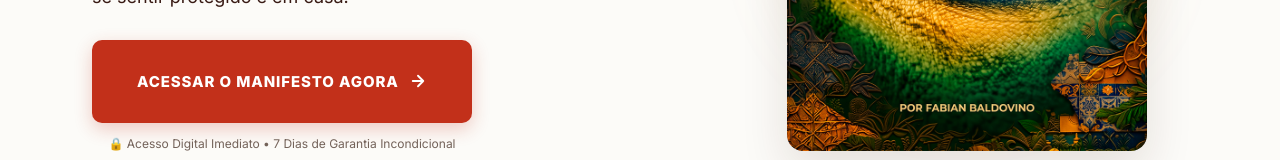
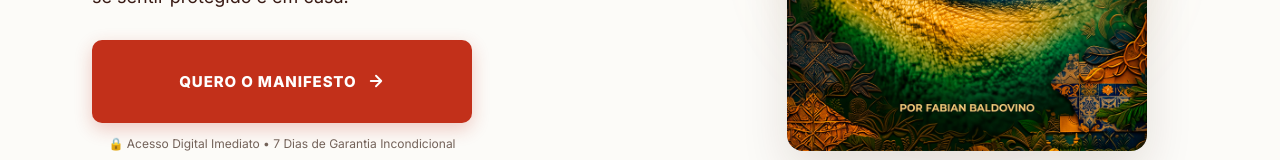
Before and after one commit to fabianbaldovino/ocodigobrasil, a Next.js app: page / in a window 1280 px wide. Shown: the part 455-615 px from the top of the page. Built offline with nearby package versions, Linux system fonts and the light colour scheme.

Commit message:
feat(ui): CTA Quero o manifesto e termo reacao primaria no site

```diff
--- a/src/app/conteudo/[slug]/page.tsx
+++ b/src/app/conteudo/[slug]/page.tsx
@@ -148,9 +148,9 @@ export default async function Post({ params }: Props) {
           <a
             href="https://pay.hotmart.com/C107804167U"
             className="btn-hero"
-            aria-label="Comprar o manifesto agora, checkout seguro na Hotmart"
+            aria-label="Quero o manifesto: checkout seguro na Hotmart"
           >
-            COMPRAR O MANIFESTO AGORA
+            Quero o manifesto
           </a>
         </div>
       </article>
--- a/src/app/conteudo/page.tsx
+++ b/src/app/conteudo/page.tsx
@@ -35,7 +35,7 @@ export default function Conteudo() {
       <section className="section container flex-col">
         <h1 className="text-title" style={{ color: 'var(--accent)' }}>CONTEÚDO E ARTIGOS</h1>
         <p className="text-body" style={{ marginTop: '1rem', maxWidth: '800px' }}>
-          Estudos, análises de mercado e a decodificação do cérebro instintivo brasileiro.
+          Estudos, análises de mercado e a decodificação da reação primária brasileira.
         </p>
       </section>
 
--- a/src/app/layout.tsx
+++ b/src/app/layout.tsx
@@ -23,18 +23,18 @@ const playfair = Playfair_Display({
 export const metadata: Metadata = {
   metadataBase: new URL(SITE_URL),
   title: { default: 'O Código Brasil: manifesto sobre como o brasileiro compra', template: '%s | O Código Brasil' },
-  description: 'O marketing no Brasil está errado. Nós consumimos por pertencimento, não por lógica. Leia o manifesto definitivo sobre o cérebro instintivo brasileiro.',
+  description: 'O marketing no Brasil está errado. Nós consumimos por pertencimento, não por lógica. Leia o manifesto sobre a reação primária do consumidor brasileiro.',
   openGraph: {
     type: 'website', locale: 'pt_BR', url: SITE_URL,
     siteName: 'O Código Brasil',
     title: 'O Código Brasil: manifesto sobre como o brasileiro compra',
-    description: 'O marketing no Brasil está errado. Nós consumimos por pertencimento, não por lógica. Leia o manifesto definitivo sobre o cérebro instintivo brasileiro.',
+    description: 'O marketing no Brasil está errado. Nós consumimos por pertencimento, não por lógica. Leia o manifesto sobre a reação primária do consumidor brasileiro.',
     images: [{ url: '/capa_manifesto_o_codigo_brasil_fabian_baldovino.png', width: 1200, height: 630, alt: 'Capa do manifesto O Código Brasil, de Fabian Baldovino' }],
   },
   twitter: {
     card: 'summary_large_image',
     title: 'O Código Brasil: manifesto sobre como o brasileiro compra',
-    description: 'O marketing no Brasil está errado. Nós consumimos por pertencimento, não por lógica. Leia o manifesto definitivo sobre o cérebro instintivo brasileiro.',
+    description: 'O marketing no Brasil está errado. Nós consumimos por pertencimento, não por lógica. Leia o manifesto sobre a reação primária do consumidor brasileiro.',
     images: ['/capa_manifesto_o_codigo_brasil_fabian_baldovino.png']
   },
   robots: { index: true, follow: true },
--- a/src/app/page.tsx
+++ b/src/app/page.tsx
@@ -9,7 +9,7 @@ import Testimonials from "@/components/Testimonials";
 
 
 export default function Home() {
-  const metaDescription = "O marketing no Brasil está errado. Nós consumimos por pertencimento, não por lógica. Leia o manifesto definitivo sobre o cérebro instintivo brasileiro.";
+  const metaDescription = "O marketing no Brasil está errado. Nós consumimos por pertencimento, não por lógica. Leia o manifesto sobre a reação primária do consumidor brasileiro.";
   const jsonLdData = buildGraph([
     generateWebSite(),
     generateOrganization(),
@@ -67,9 +67,9 @@ export default function Home() {
                 className="btn-hero"
                 target="_blank"
                 rel="noopener noreferrer"
-                aria-label="Acessar o manifesto agora, na Hotmart"
+                aria-label="Quero o manifesto: checkout seguro na Hotmart"
               >
-                <span>ACESSAR O MANIFESTO AGORA</span>
+                <span>Quero o manifesto</span>
                 <svg width="18" height="18" viewBox="0 0 24 24" fill="none" stroke="currentColor" strokeWidth="2.5" strokeLinecap="round" strokeLinejoin="round" aria-hidden="true">
                   <path d="M5 12h14M12 5l7 7-7 7"/>
                 </svg>
@@ -96,7 +96,7 @@ export default function Home() {
               Você já percebeu que ter o produto tecnicamente superior ou o menor preço muitas vezes <strong>não garante a venda no Brasil</strong>?
             </p>
             <p className="text-body" style={{ margin: '1rem auto 0', color: 'var(--text-muted)' }}>
-              Para o nosso cérebro instintivo, o ambiente de consumo se divide em dois universos inconciliáveis: a <strong>RUA</strong> (a frieza, a burocracia e o medo de ser enganado) e a <strong>CASA</strong> (o afeto, a proximidade e a segurança).
+              Para a nossa reação primária, o ambiente de consumo se divide em dois universos inconciliáveis: a <strong>RUA</strong> (a frieza, a burocracia e o medo de ser enganado) e a <strong>CASA</strong> (o afeto, a proximidade e a segurança).
             </p>
           </div>
 
@@ -304,9 +304,9 @@ export default function Home() {
               className="btn-hero"
               target="_blank"
               rel="noopener noreferrer"
-              aria-label="Ler o manifesto agora, via Hotmart"
+              aria-label="Quero o manifesto: checkout seguro na Hotmart"
             >
-              <span>LER O MANIFESTO AGORA</span>
+              <span>Quero o manifesto</span>
               <svg width="18" height="18" viewBox="0 0 24 24" fill="none" stroke="currentColor" strokeWidth="2.5" strokeLinecap="round" strokeLinejoin="round" aria-hidden="true">
                 <path d="M5 12h14M12 5l7 7-7 7"/>
               </svg>
--- a/src/components/ProductDetails.tsx
+++ b/src/components/ProductDetails.tsx
@@ -38,8 +38,8 @@ export default function ProductDetails() {
           {isSample && <div className="sample-banner" style={{ background: 'var(--accent)', color: 'white', padding: '0.25rem', textAlign: 'center', fontSize: '0.75rem', fontWeight: 'bold', marginBottom: '1rem', borderRadius: '4px' }}>EXEMPLO (somente prévia)</div>}
           <h2 id="price-heading" style={{ fontSize: 'var(--fs-body)', textTransform: 'uppercase', letterSpacing: '0.05em', color: 'var(--surface-alt)', marginBottom: '1rem' }}>Investimento</h2>
           <div style={{ fontSize: 'var(--fs-h1)', fontWeight: 900, marginBottom: '2rem' }}>{produto.preco}</div>
-          <a href="https://pay.hotmart.com/C107804167U" className="btn-hero" target="_blank" rel="noopener noreferrer" aria-label="Acessar o manifesto agora">
-            ACESSAR O MANIFESTO
+          <a href="https://pay.hotmart.com/C107804167U" className="btn-hero" target="_blank" rel="noopener noreferrer" aria-label="Quero o manifesto: checkout seguro na Hotmart">
+            Quero o manifesto
           </a>
         </section>
       )}
--- a/src/lib/faqData.ts
+++ b/src/lib/faqData.ts
@@ -1,7 +1,7 @@
 export const faqData = [
   {
     question: "Isso se aplica a negócios físicos, indústrias e serviços?",
-    answer: "Sim. Seja você proprietário de clínica, loja física, indústria ou prestador de serviços digitais, o cérebro instintivo do brasileiro é o mesmo. O manifesto detalha como construir essa ponte humana independente do seu segmento."
+    answer: "Sim. Seja você proprietário de clínica, loja física, indústria ou prestador de serviços digitais, a reação primária do brasileiro é a mesma. O manifesto detalha como construir essa ponte humana independente do seu segmento."
   },
   {
     question: "Como tenho acesso ao material após a confirmação?",
```
